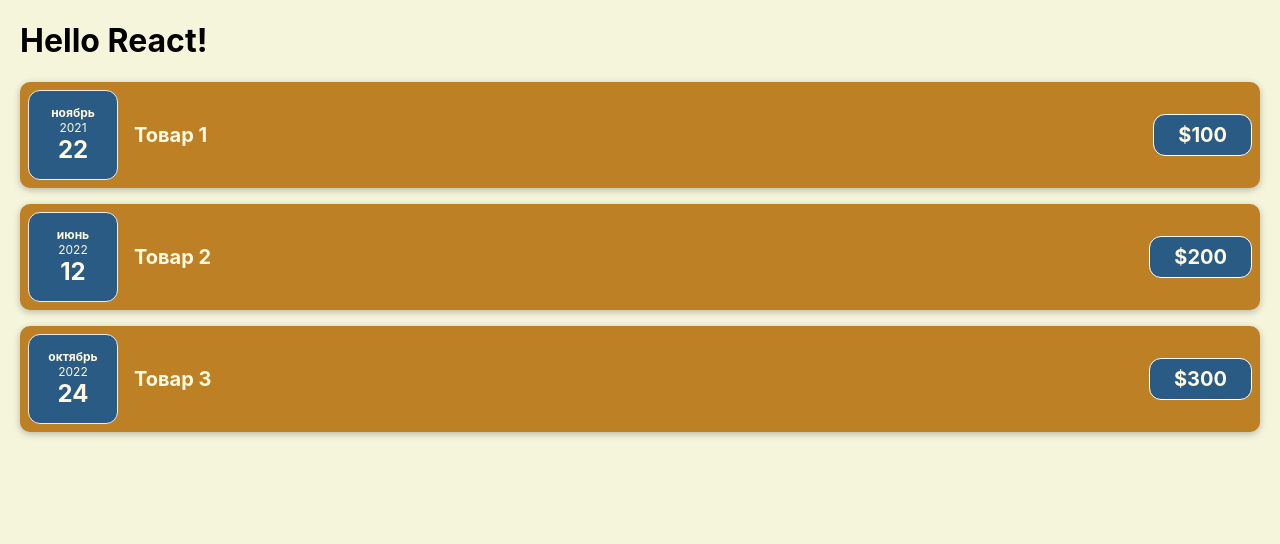
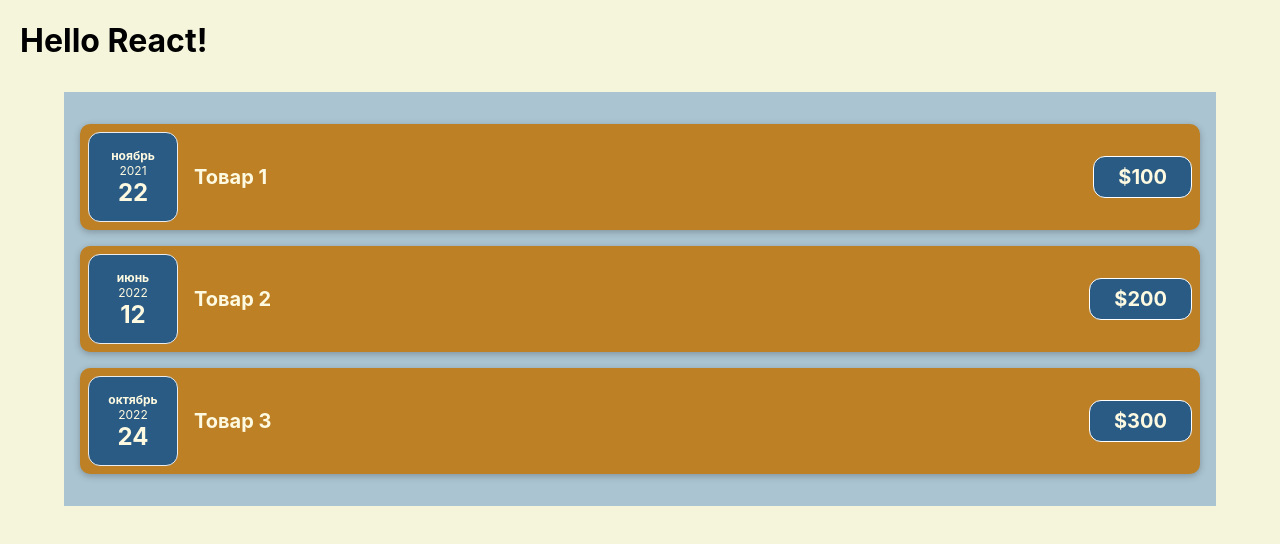
Before and after one commit to iamAndreyGavrilov/react-course-app, a JavaScript app: page / in a window 1280 px wide. Shown: the top 544 px of the page. Built offline with nearby package versions, Linux system fonts and the light colour scheme.

Commit message:
задание 1 - вынесение информации компонентов в отдельный компонент

```diff
--- a/src/App.js
+++ b/src/App.js
@@ -1,4 +1,4 @@
-import CostItem from "./components/CostItem";
+import Costs from "./components/Costs";
 
 function App() {
   const costs = [
@@ -22,21 +22,7 @@ function App() {
   return (
     <div>
       <h1>Hello React!</h1>
-      <CostItem
-        date={costs[0].date}
-        description={costs[0].description}
-        amount={costs[0].amount}
-      />
-      <CostItem
-        date={costs[1].date}
-        description={costs[1].description}
-        amount={costs[1].amount}
-      />
-      <CostItem
-        date={costs[2].date}
-        description={costs[2].description}
-        amount={costs[2].amount}
-      />
+      <Costs costs={costs} />
     </div>
   );
 }
--- /dev/null
+++ b/src/components/Costs.css
@@ -0,0 +1,7 @@
+.costs {
+  padding: 1rem;
+  background-color: #aac4d1;
+  margin: 2rem auto;
+  width: 70rem;
+  max-width: 95%;
+}
--- /dev/null
+++ b/src/components/Costs.js
@@ -0,0 +1,26 @@
+import "./Costs.css";
+import CostItem from "./CostItem";
+
+function Costs(props) {
+  return (
+    <div className="costs">
+      <CostItem
+        date={props.costs[0].date}
+        description={props.costs[0].description}
+        amount={props.costs[0].amount}
+      />
+      <CostItem
+        date={props.costs[1].date}
+        description={props.costs[1].description}
+        amount={props.costs[1].amount}
+      />
+      <CostItem
+        date={props.costs[2].date}
+        description={props.costs[2].description}
+        amount={props.costs[2].amount}
+      />
+    </div>
+  );
+}
+
+export default Costs;
```
